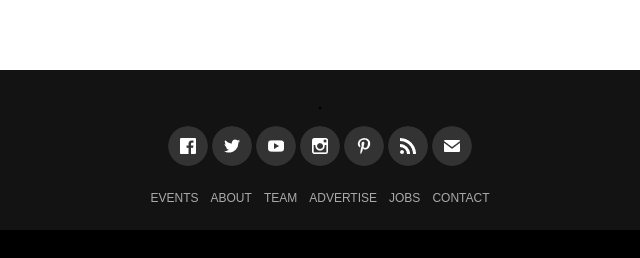
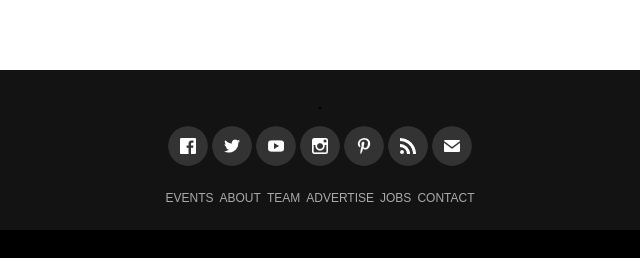
Before and after one commit to Angelesh1995/TNW, a plain HTML site: page index.html in a window 1280 px wide. Shown: the part 4462-4720 px from the top of the page, 320-960 px from the left. Drawn offline with Linux system fonts and the light colour scheme; a web font is replaced by a local one.

Commit message:
reduce the margins between each footer text link

```diff
--- a/style.css
+++ b/style.css
@@ -711,7 +711,9 @@ nav {
   width: 100%;
   height: 20%;
 }
-
+.footer-links {
+  max-width: 100%;
+}
 .subtitle {
   margin-top: 25px;
   margin-bottom: 25px;
@@ -746,7 +748,7 @@ nav {
 }
 
 .footer-nav li {
-  margin: 0 6px;
+  margin: 0 3px;
   text-transform: uppercase;
   font-family: sans-serif;
   font-size: 12px;
```
